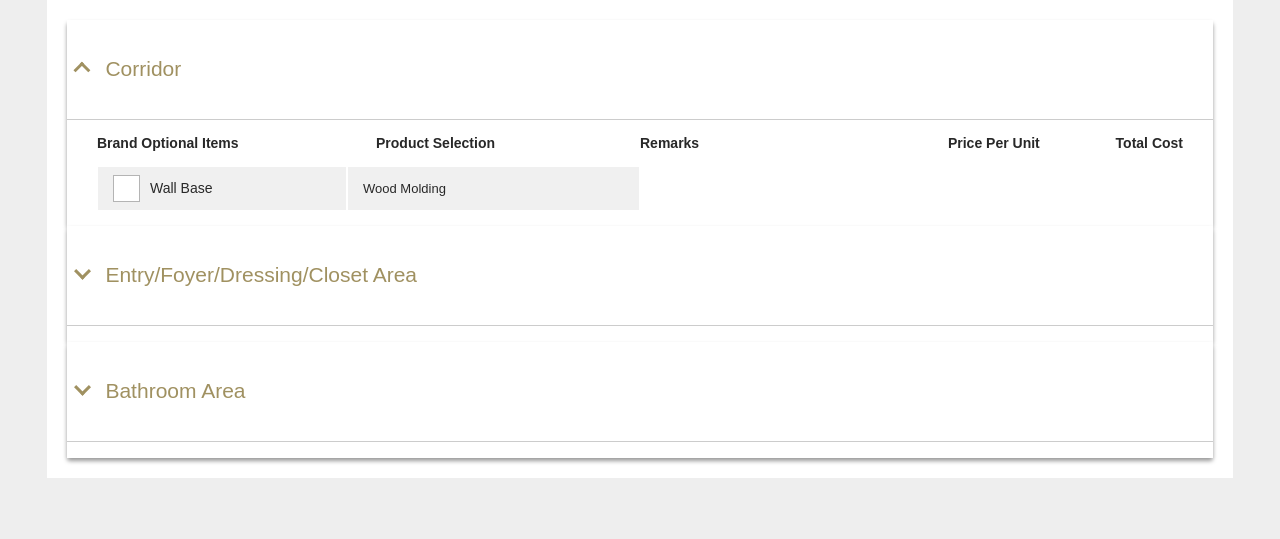
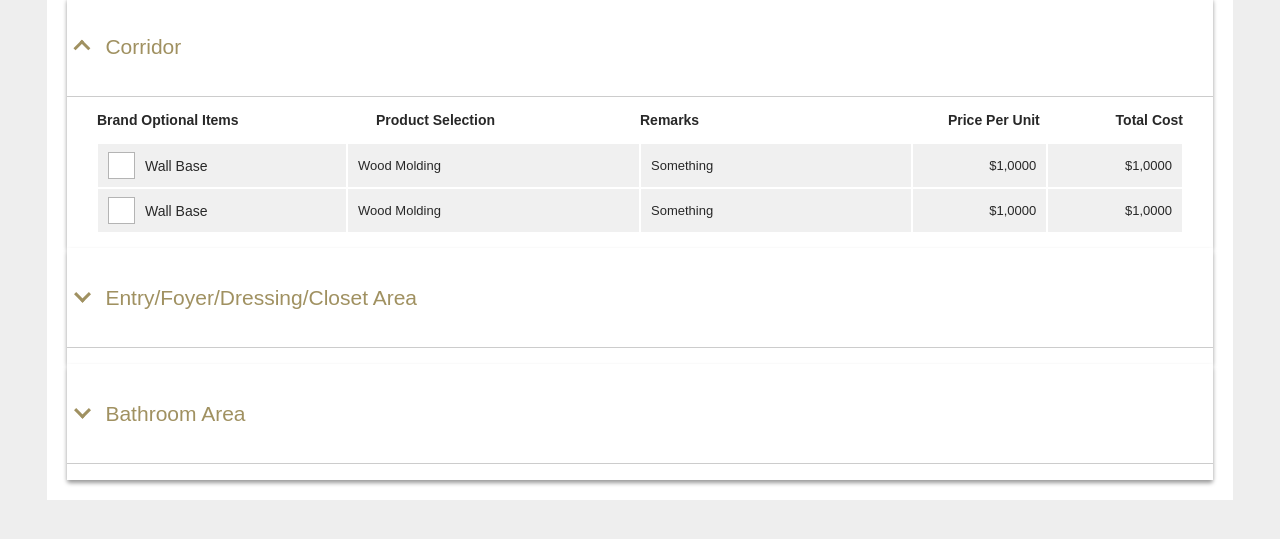
Before and after one commit to softwaresean/design-playground, a plain HTML site: page index.html in a window 1280 px wide. Shown: the part 201-740 px from the top of the page. Drawn offline with Linux system fonts and the light colour scheme.

Commit message:
Continued WIP

```diff
--- a/css/style.css
+++ b/css/style.css
@@ -194,7 +194,11 @@ input[type="checkbox"]:focus + label::before {
   align-items: center;
   justify-content: flex-start;
   border: 1px solid #fff;
-  padding: 0 15px;
+  padding: 0 10px;
+}
+p.input-sheet-grid__cell.input-sheet-grid__cell--currency {
+  justify-content: flex-end;
+  margin: 0;
 }
 .input-sheet-grid__row p {
   font-size: 13px;
@@ -227,6 +231,9 @@ input[type="checkbox"]:focus + label::before {
 .justify-content-fs {
   justify-content: flex-start;
 }
+.justify-content-fe {
+  justify-content: flex-end;
+}
 .cell--25 {
   flex-basis: 25%;
 }
--- a/index.html
+++ b/index.html
@@ -39,6 +39,35 @@
                   <p contenteditable="true">Wood Molding</p>
                 </div>
               </div>
+              <div class="cell--50 flex">
+                <div class="flex-1 input-sheet-grid__cell">
+                  <p>Something</p>
+                </div>
+                <div class="cell--50 flex text-align--right flex-1 justify-content-fe">
+                  <p class="input-sheet-grid__cell input-sheet-grid__cell--currency flex-1">$1,0000</p>
+                  <p class="input-sheet-grid__cell input-sheet-grid__cell--currency flex-1">$1,0000</p>
+                </div>
+              </div>
+            </div>
+            <div class="input-sheet-grid__row">
+              <div class="cell--50 flex justify-content-fs">
+                <div class="flex-250 input-sheet-grid__cell">
+                  <input type="checkbox" name="Wallbase" id="wallbase">
+                  <label for="wallbase">Wall Base</label>
+                </div>
+                <div class="flex-1 input-sheet-grid__cell">
+                  <p contenteditable="true">Wood Molding</p>
+                </div>
+              </div>
+              <div class="cell--50 flex">
+                <div class="flex-1 input-sheet-grid__cell">
+                  <p>Something</p>
+                </div>
+                <div class="cell--50 flex text-align--right flex-1 justify-content-fe">
+                  <p class="input-sheet-grid__cell input-sheet-grid__cell--currency flex-1">$1,0000</p>
+                  <p class="input-sheet-grid__cell input-sheet-grid__cell--currency flex-1">$1,0000</p>
+                </div>
+              </div>
             </div>
         </div>
       </div>
```
